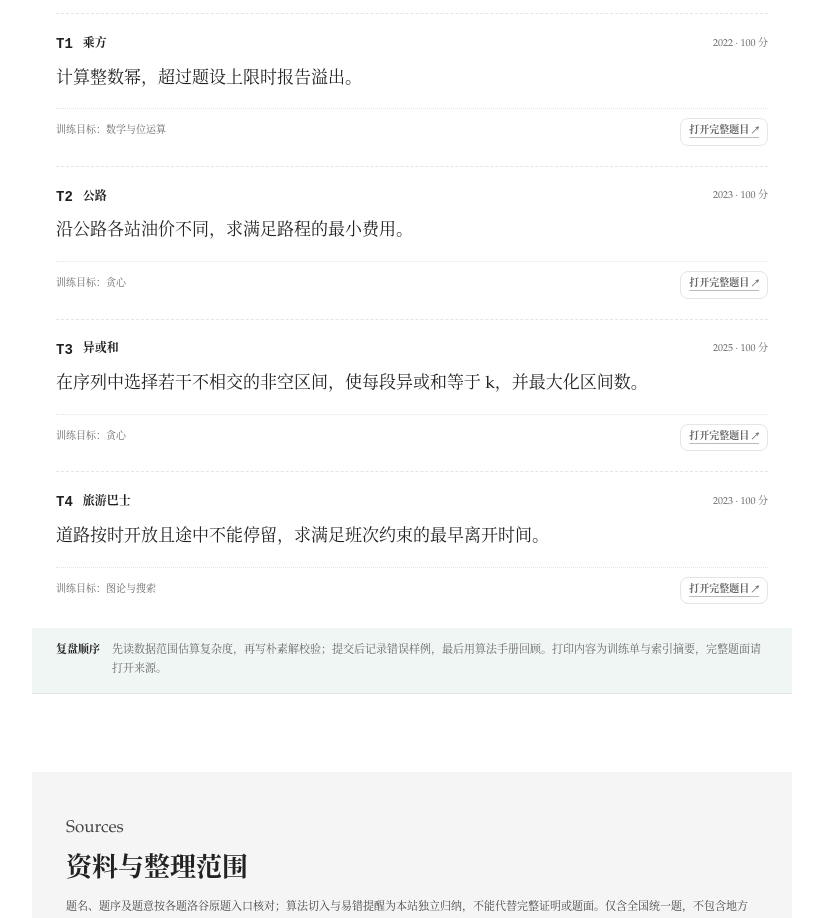
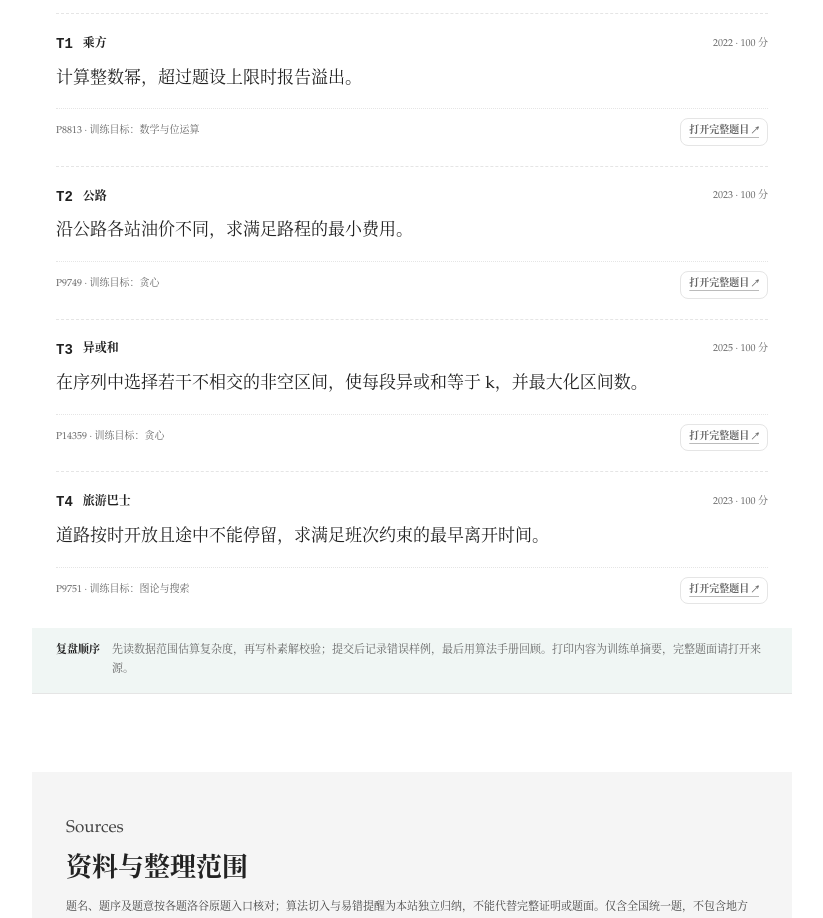
Before and after one commit to ShAn3003/shan3003.github.io, a Next.js app: page /csp-j/round-2 in a window 1280 px wide. Shown: the part 3460-4378 px from the top of the page, without its empty margins (228-1051 px from the left). Built offline with nearby package versions, Linux system fonts and the light colour scheme.

Commit message:
Include stable problem identifiers in printable practice

```diff
--- a/app/csp-j/round-2/Round2Atlas.tsx
+++ b/app/csp-j/round-2/Round2Atlas.tsx
@@ -33,7 +33,7 @@ export function Round2Atlas() {
   const practice = useMemo(() => makePractice(seed), [seed]);
   const visible = questions.filter((item) => (year === "all" || String(item.year) === year) && (topic === "all" || item.topic === topic));
   const selected = visible.find((item) => item.id === selectedId) ?? visible[0];
-  return <div className="csp-atlas">
+  return <div className="csp-atlas csp-round2-atlas">
     <section className="csp-intro">
       <div><p className="eyebrow">2019—2025 · CSP-J 第二轮</p><h1>历年编程题与算法图谱</h1><p>从题意到算法、从易错点到训练：全国统一题每年 4 道，按年份与专题定位练习。</p>
         <a className="csp-handbook-link" href="/csp-j/round-2/memory/">打开第二轮算法手册 <span>方法 · 边界 · 自测 ↗</span></a>
@@ -78,8 +78,8 @@ export function Round2Atlas() {
 
     <section className="csp-panel csp-practice">
       <div className="csp-panel-heading csp-practice-heading"><div><p className="csp-kicker">课堂工具 · 4 道编程题</p><h2>随机历年训练单</h2><p>从历年同题序各抽一题，合计 400 分；难度不保证等同某一年真卷。原题链接提供完整数据范围与样例。</p></div><div className="csp-practice-actions"><button type="button" onClick={() => setSeed(Date.now())}>重新组卷</button><button type="button" onClick={() => window.print()}>打印 / 保存 PDF</button></div></div>
-      <div className="csp-practice-group"><div className="csp-practice-list">{practice.map((item, index) => <article key={item.id}><header><b>T{index + 1}</b><span>{item.title}</span><small>{item.year} · 100 分</small></header><p>{item.summary}</p><footer><span>训练目标：{item.topic}</span><a href={url(item.id)} target="_blank" rel="noreferrer">打开完整题目 ↗</a></footer></article>)}</div></div>
-      <div className="csp-practice-note"><strong>复盘顺序</strong><span>先读数据范围估算复杂度，再写朴素解校验；提交后记录错误样例，最后用算法手册回顾。打印内容为训练单与索引摘要，完整题面请打开来源。</span></div>
+      <div className="csp-practice-group"><div className="csp-practice-list">{practice.map((item, index) => <article key={item.id}><header><b>T{index + 1}</b><span>{item.title}</span><small>{item.year} · 100 分</small></header><p>{item.summary}</p><footer><span>{item.id} · 训练目标：{item.topic}</span><a href={url(item.id)} target="_blank" rel="noreferrer">打开完整题目 ↗</a></footer></article>)}</div></div>
+      <div className="csp-practice-note"><strong>复盘顺序</strong><span>先读数据范围估算复杂度，再写朴素解校验；提交后记录错误样例，最后用算法手册回顾。打印内容为训练单摘要，完整题面请打开来源。</span></div>
     </section>
 
     <section className="memory-sources"><div><p className="eyebrow">Sources</p><h2>资料与整理范围</h2><p>题名、题序及题意按各题洛谷原题入口核对；算法切入与易错提醒为本站独立归纳，不能代替完整证明或题面。仅含全国统一题，不包含地方单独试卷。</p></div><ul>
```
